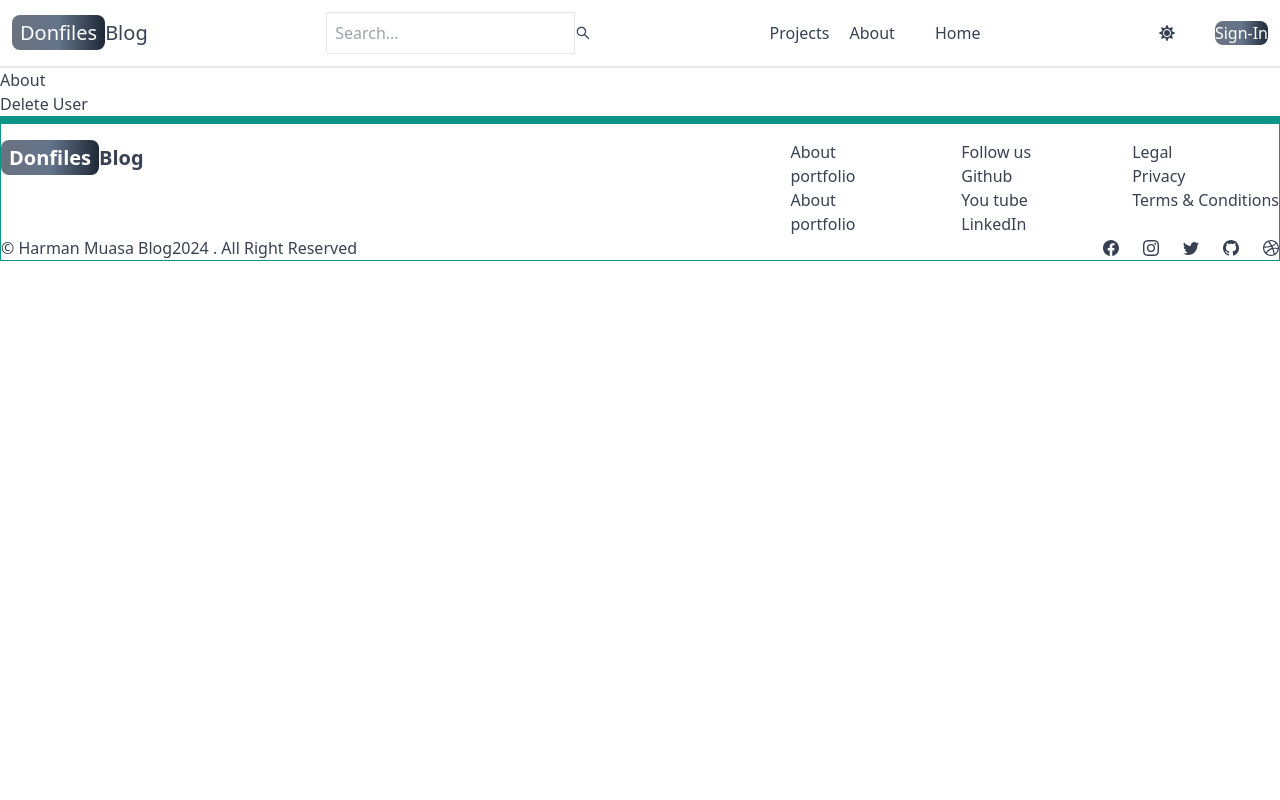
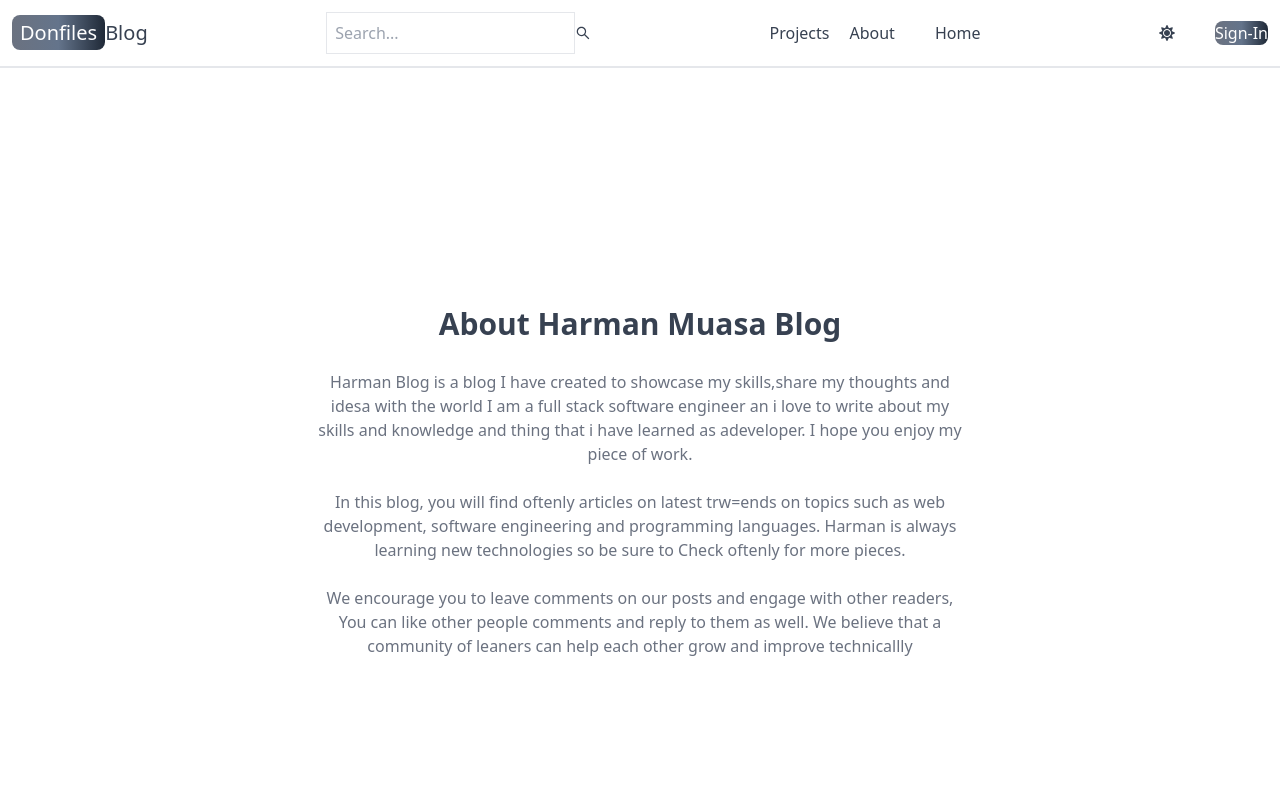
Before and after one commit to Muasa-harman/blog-app-mern-stack, a React (Vite) app in the folder client/: page /about in a window 1280 px wide. Shown: the top 800 px of the page. Built offline with nearby package versions, Linux system fonts and the light colour scheme.

Commit message:
full-stack javascript application deployment

```diff
--- a/client/src/components/CallToAction.jsx
+++ b/client/src/components/CallToAction.jsx
@@ -4,8 +4,8 @@ const CallToAction = () => {
   return (
     <div className="flex flex-col sm:flex-row p-3 border border-teal-500 justify-center items-center rounded-tl-3xl rounded-br-3xl text-center">
       <div className="flex-1 justify-center flex flex-col">
-        <h2 className="text-2xl">Want to learn more about Javascript?</h2>
-        <p className="text-gray-500 my-2">Checkout these resources with 100 Jaascript Projects</p>
+        <h2 className="text-2xl">Want to learn more about Javascript/Typescript?</h2>
+        <p className="text-gray-500 my-2">Checkout these resources with 100 Jaascript & Typescript Projects</p>
         <button className="rounded-bl-none bg-gradient-to-r focus:outline from-gray-500 via-slate-500 to-gray-800 rounded-lg text-white p-2"> <a  href="https://myportfolioblogapp.onrender.com/" target="_blank" rel="noopener noreferrer">100 JavaScript Projects</a></button>
       </div>
       <div className="p-7 flex-1">
--- a/client/src/pages/About.jsx
+++ b/client/src/pages/About.jsx
@@ -1,11 +1,34 @@
-import React from 'react'
-import Modal from '../components/Modal'
+import React from "react";
 
 export const About = () => {
   return (
-    <div className=''>
-      About
-      <Modal/>
+    <div className="min-h-screen flex items-center justify-center ">
+      <div className="max-w-2xl mx-auto p-3 text-center">
+        <div className="">
+          <h1 className="text-3xl font font-semibold text-center my-7">About Harman Muasa Blog</h1>
+          <div className="text-md text-gray-500 flex flex-col gap-6">
+            <p className="">
+              Harman Blog is a blog I have created to showcase my skills,share
+              my thoughts and idesa with the world I am a full stack software
+              engineer an i love to write about my skills and knowledge and
+              thing that i have learned as adeveloper. I hope you enjoy my piece
+              of work.
+            </p>
+            <p className="">
+              In this blog, you will find oftenly articles on latest trw=ends on
+              topics such as web development, software engineering and
+              programming languages. Harman is always learning new technologies
+              so be sure to Check oftenly for more pieces.
+            </p>
+            <p className="">
+              We encourage you to leave comments on our posts and engage with
+              other readers, You can like other people comments and reply to
+              them as well. We believe that a community of leaners can help each
+              other grow and improve technicallly
+            </p>
+          </div>
+        </div>
+      </div>
     </div>
-  )
-}
+  );
+};
--- a/client/src/pages/Projects.jsx
+++ b/client/src/pages/Projects.jsx
@@ -1,7 +1,12 @@
 import React from 'react'
+import CallToAction from '../components/CallToAction'
 
 export const Projects = () => {
   return (
-    <div className=''>Projects</div>
+    <div className='min-h-screen max-w-2xl mx-auto flex justify-center items-center flex-col p-3 gap-6'>
+      <h1 className="text-3xl font-semibold">Projects</h1>
+      <p className="text-md text-gray-500">Build fun and engaging projects whie learning HTML,CSS and JavaScript/TypeScript</p>
+      <CallToAction/>
+    </div>
   )
 }
```
